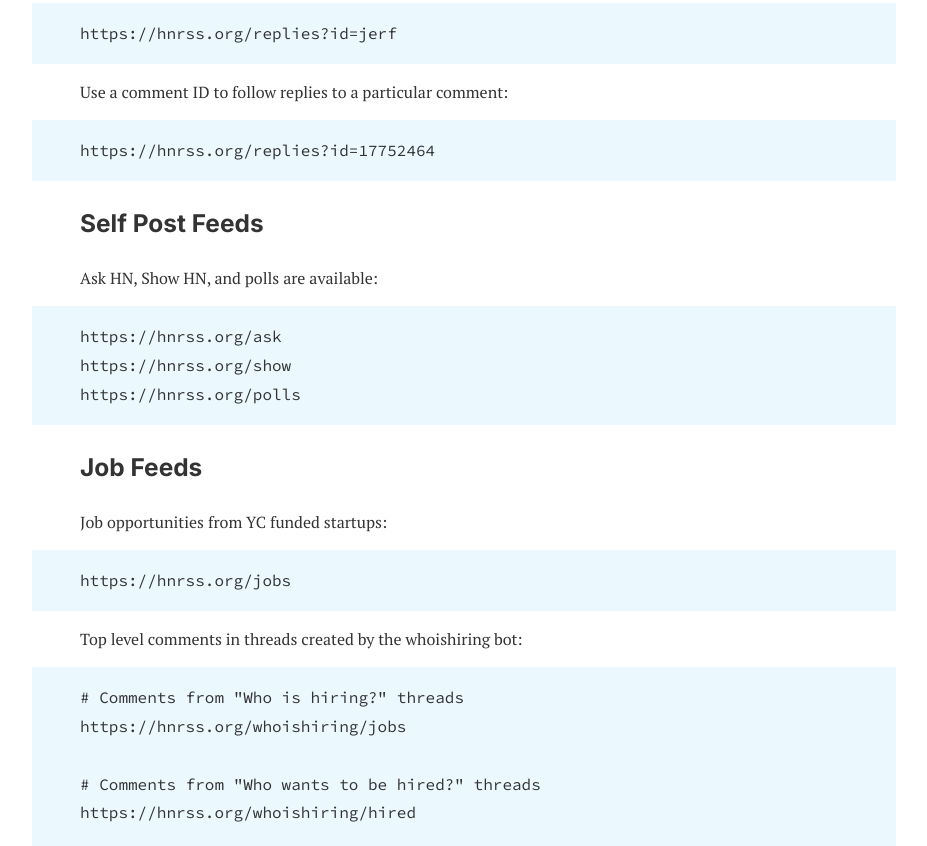
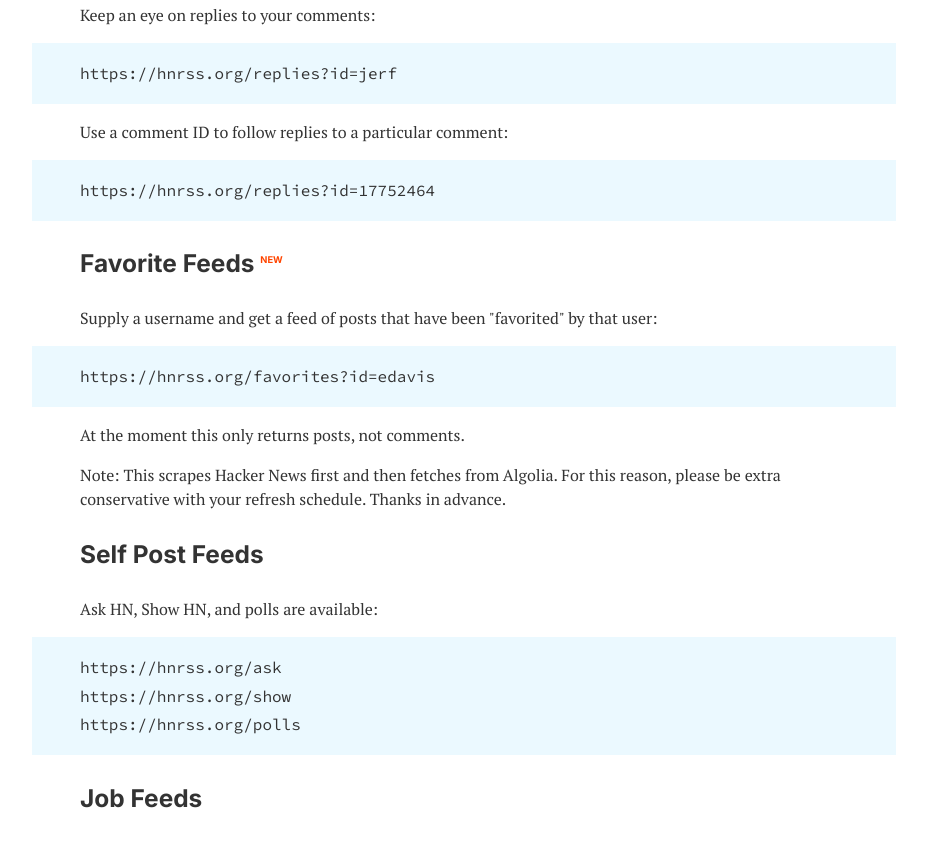
Before and after one commit to hnrss/hnrss.github.io, a plain HTML site: page index.html in a window 1280 px wide. Shown: the part 1954-2800 px from the top of the page, without its empty margins (176-1103 px from the left). Drawn offline with Linux system fonts and the light colour scheme.

Commit message:
Add docs for /favorites
Also add back the `.new` CSS class for drawing attention.

```diff
--- a/index.html
+++ b/index.html
@@ -30,6 +30,10 @@
 <tr >
 <td ><a href="#reply-feeds"><strong>Replies</strong></a></td>
 <td>New comments in reply to a particular <a href="https://hnrss.org/replies?id=jerf">user</a> or <a href="https://hnrss.org/replies?id=17752464">comment</a>.</td>
+</tr>
+<tr >
+<td ><a href="#favorite-feeds"><strong>Favorites</strong></a> <sup class="new">New</sup></td>
+<td>New posts that have been <a href="https://hnrss.org/favorites?id=edavis">favorited</a> by a particular user</td>
 </tr>
 <tr >
 <td ><a href="#activity-parameters"><strong>Points</strong></a></td>
@@ -102,6 +106,14 @@ https://hnrss.org/replies?id=jerf
 <pre>
 https://hnrss.org/replies?id=17752464
 </pre>
+
+<h3 id="favorite-feeds">Favorite Feeds <sup class="new">New</sup></h3>
+<p>Supply a username and get a feed of posts that have been "favorited" by that user:</p>
+<pre>
+https://hnrss.org/favorites?id=edavis
+</pre>
+<p>At the moment this only returns posts, not comments.</p>
+<p>Note: This scrapes Hacker News first and then fetches from Algolia. For this reason, please be extra conservative with your refresh schedule. Thanks in advance.</p>
 
 <h3 id="self-post-feeds">Self Post Feeds</h3>
 <p>Ask HN, Show HN, and polls are available:</p>
@@ -242,4 +254,4 @@ The go-hnrss and hnrss-docs repos have been archived.
 A <a href="https://github.com/hnrss/hnrss.github.io">new repo</a> has been created to house the docs.
 The new URL for hnrss.org documentation is <a href="https://hnrss.github.io/">hnrss.github.io</a>.
 
-<p class="updated">This documentation was last updated on October 25, 2020.</p>
+<p class="updated">This documentation was last updated on November 8, 2020.</p>
--- a/style.css
+++ b/style.css
@@ -67,3 +67,11 @@ tr:nth-child(odd) {
 	padding-top: 1rem;
 	margin-top: 4rem;
 }
+
+.new {
+	font-size: 7pt;
+	text-transform: uppercase;
+	color: orangered;
+	font-weight: normal;
+	font-family: Inter, sans-serif;
+}
```
